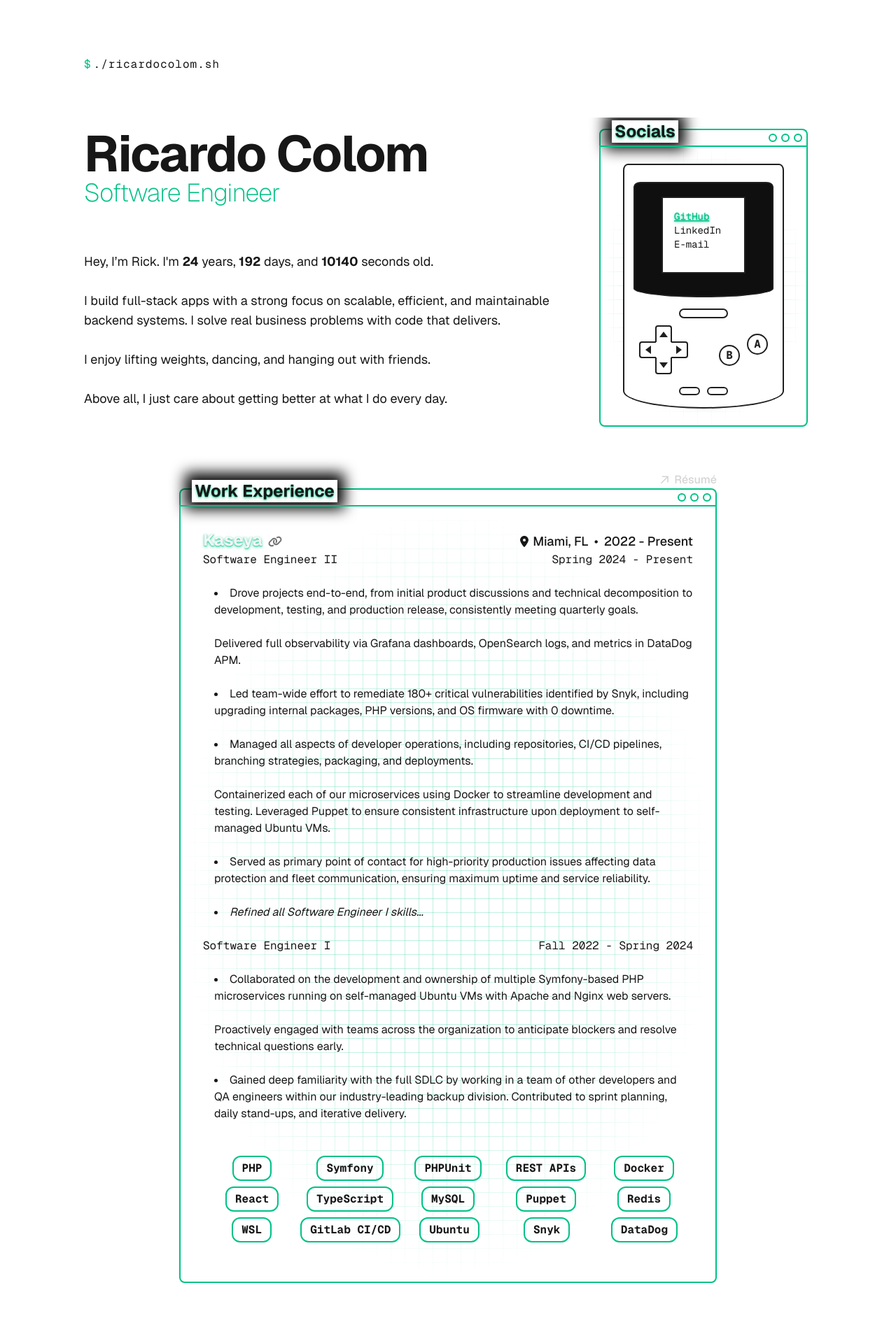
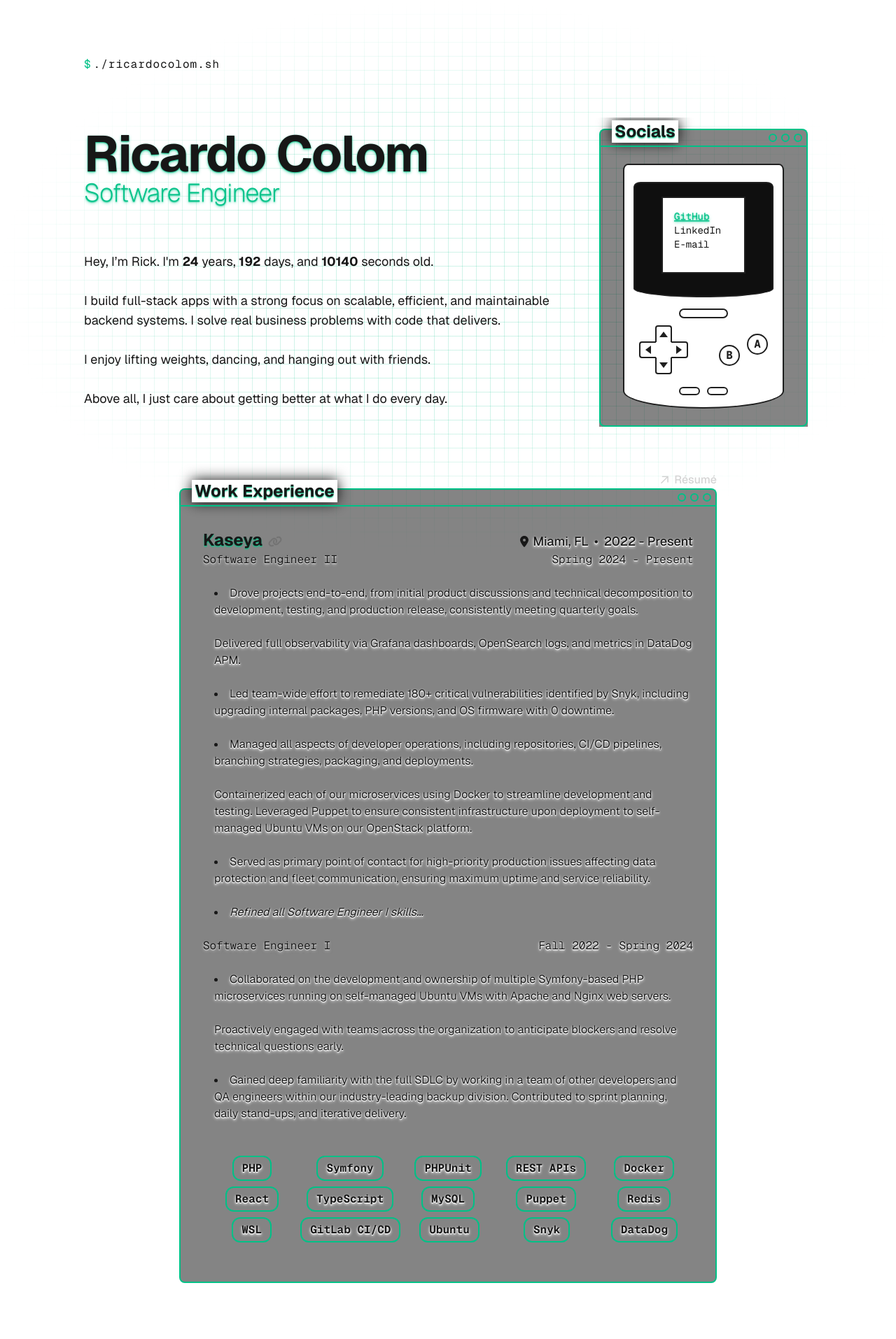
Before and after one commit to ricardocolom64/site, a Laravel app: page / in a window 1280 px wide. Shown: the whole page at 70% size. Run offline with Laravel 12, Linux system fonts and the light colour scheme; style sheets or scripts are compiled from the project's sources; some libraries are stand-ins or nearby versions; some web fonts are replaced.

Commit message:
add - making neo grid the default background

```diff
--- a/resources/css/app.css
+++ b/resources/css/app.css
@@ -9,8 +9,11 @@
         'Segoe UI Symbol', 'Noto Color Emoji';
     --font-code: 'Geist Mono', ui-monospace, SFMono-Regular, 'Courier New', monospace;
 
+    --color-dark: #0a0a0a;
+    --color-dark-text: #ededed;
+
     --color-neo: #00c187;
-    --color-neo-secondary: #00c18740;
+    --color-neo-secondary: #00c18730;
     --color-neo-grey: #0f0f0f;
     --color-neo-grey-secondary: #1f1f1f;
 }
--- a/resources/js/components/home/Header.tsx
+++ b/resources/js/components/home/Header.tsx
@@ -4,10 +4,10 @@ export default function Header() {
     return (
         <div className="flex flex-col gap-[64px]">
             <div className="w-2xl">
-                <div className="text-7xl font-bold tracking-tight bg">
+                <div className="text-7xl font-bold tracking-tight text-shadow-md text-shadow-neo/50">
                     Ricardo Colom
                 </div>
-                <div className="text-4xl font-extralight tracking-tight text-neo">
+                <div className="text-4xl font-extralight tracking-tight text-neo text-shadow-md text-shadow-neo/50">
                     Software Engineer
                 </div>
             </div>
--- a/resources/js/components/home/Monitor.tsx
+++ b/resources/js/components/home/Monitor.tsx
@@ -49,8 +49,8 @@ export default function Monitor() {
 
     return (
         <div className="flex flex-col">
-            <div className="h-6 border-2 border-neo border-b-0 rounded-t-lg  flex w-[100%] justify-end items-center relative">
-                <div className="absolute left-4 bottom-1 bg-background text-shadow-md text-shadow-neo/50 shadow-[0px_0px_20px_10px_#0a0a0a] w-max h-max text-2xl font-bold px-1">
+            <div className="bg-dark/50 h-6 border-2 border-neo border-b-0 rounded-t-lg  flex w-[100%] justify-end items-center relative">
+                <div className="absolute left-4 bottom-1 bg-background text-shadow-sm text-shadow-neo/50 shadow-[0px_0px_20px_0px_#0A0A0A] w-max h-max text-2xl font-bold px-1">
                     Socials
                 </div>
                 <div className="flex flex-row gap-1.5 pr-1.5">
@@ -59,8 +59,7 @@ export default function Monitor() {
                     <div className="aspect-square h-3 border-2 border-neo rounded-full"></div>
                 </div>
             </div>
-            <div className="relative">
-                <div className="absolute z-0 inset-0 bg-neo-grid"></div>
+            <div className="bg-dark/50 relative">
                 <div className="border-2 border-neo rounded-b-lg px-8 py-6 flex flex-col justify-center items-center relative">
                     <div className="h-[300px] w-[230px] bg-background rounded-t-[3%] border-2 border-b-0 border-neo-grey-secondary relative">
                         <div className="absolute top-6 left-1/2 transform -translate-x-1/2">
--- a/resources/js/components/home/TypeWriter.tsx
+++ b/resources/js/components/home/TypeWriter.tsx
@@ -11,7 +11,7 @@ export default function TypeWriter({ debug = false, onTypingDone }: TypeWriterPr
         { phrase: "./", charDelay: 300 },
         { phrase: "ricardocolom.sh", charDelay: 50 },
     ];
-    const initialDelay = 500;
+    const initialDelay = 1000;
     const phraseDelay = 500;
 
     const [isWriting, setIsWriting] = useState(false);
--- a/resources/js/components/home/WorkExperience.tsx
+++ b/resources/js/components/home/WorkExperience.tsx
@@ -56,8 +56,8 @@ export default function WorkExperience() {
                     </div>
                 </a>
             </div>
-            <div className="h-6 border-2 border-neo border-b-0 rounded-t-lg  flex w-[100%] justify-end items-center relative">
-                <div className="absolute left-4 bottom-1 bg-background text-shadow-md text-shadow-neo/50 shadow-[0px_0px_20px_10px_#000000] w-max h-max text-2xl font-bold px-1">
+            <div className="bg-dark/50 h-6 border-2 border-neo border-b-0 rounded-t-lg  flex w-[100%] justify-end items-center relative">
+                <div className="absolute left-4 bottom-1 bg-background text-shadow-sm text-shadow-neo/50 shadow-[0px_0px_20px_0px_#0A0A0A] w-max h-max text-2xl font-bold px-1">
                     Work Experience
                 </div>
                 <div className="flex flex-row gap-1.5 pr-1.5">
@@ -66,11 +66,10 @@ export default function WorkExperience() {
                     <div className="aspect-square h-3 border-2 border-neo rounded-full"></div>
                 </div>
             </div>
-            <div className="p-8 border-2 border-neo rounded-b-lg relative">
-                <div className="absolute z-0 inset-0 bg-neo-grid"></div>
-                <div className="z-10 relative text-shadow-md text-shadow-background">
+            <div className="bg-dark/50 p-8 border-2 border-neo rounded-b-lg relative">
+                <div className="text-shadow-md text-shadow-background">
                     <div className="flex justify-between">
-                        <div className="flex flex-row gap-2 text-2xl font-bold text-neutral-100 text-shadow-md text-shadow-neo/50">
+                        <div className="flex flex-row gap-2 text-2xl font-bold text-shadow-sm text-shadow-neo/50">
                             <div>
                                 Kaseya
                             </div>
@@ -120,7 +119,7 @@ export default function WorkExperience() {
                                     Managed all aspects of developer operations, including repositories, CI/CD pipelines, branching strategies, packaging, and deployments.
                                     <br />
                                     <br />
-                                    Containerized each of our microservices using Docker to streamline development and testing. Leveraged Puppet to ensure consistent infrastructure upon deployment to self-managed Ubuntu VMs.
+                                    Containerized each of our microservices using Docker to streamline development and testing. Leveraged Puppet to ensure consistent infrastructure upon deployment to self-managed Ubuntu VMs on our OpenStack platform.
                                 </li>
                                 <li>
                                     Served as primary point of contact for high-priority production issues affecting data protection and fleet communication, ensuring maximum uptime and service reliability.
--- a/resources/js/pages/home.tsx
+++ b/resources/js/pages/home.tsx
@@ -16,12 +16,15 @@ export default function Home() {
         }
     }, [typingDone]);
 
+    // neo-grid after TypeWriter is done?
+
     return (
         <div className="flex flex-col items-center justify-center min-h-screen p-8 pb-20 gap-16 sm:p-20 font-[family-name:var(--font-geist-sans)]">
-            <div className={`${typingDone ? "mt-0" : "mt-[40vh]"} transition-all duration-400 w-260 ease-in-out`}>
+            <div className={`${contentVisible ? "opacity-100 h-svh" : "opacity-0"} transition-all duration-400 z-0 fixed inset-0 bg-neo-grid`}></div>
+            <div className={`${typingDone ? "mt-0" : "mt-[40vh]"} transition-all duration-400 w-260 ease-in-out z-10`}>
                 <TypeWriter onTypingDone={() => setTypingDone(true)} />
             </div>
-            <main className="flex flex-col gap-[64px] row-start-2 items-center sm:items-start">
+            <main className="flex flex-col gap-[64px] row-start-2 items-center sm:items-start z-10">
                 <div className={`pt-4 overflow-hidden flex flex-col gap-[64px] transition-all duration-500 w-260`}>
                     <div className="flex flex-row gap-[64px]">
                         <div className={`transition-opacity duration-500 delay-0 ${contentVisible ? "opacity-100" : "opacity-0"}`}>
```
